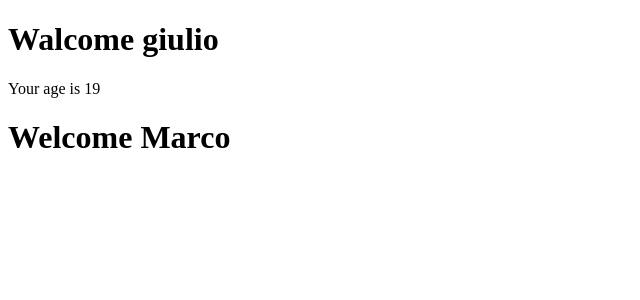
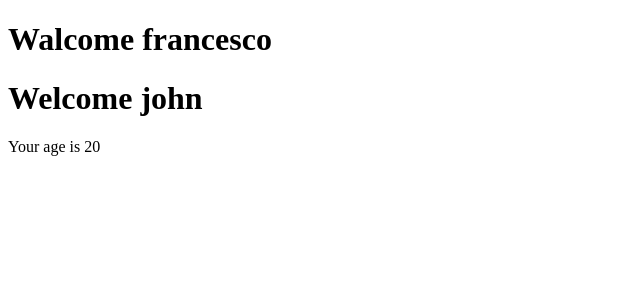
Before and after one commit to vrunafederico/Develhope-React, a React (Create React App) app: page / in a window 1280 px wide. Shown: the top 300 px of the page, without its empty margins (0-640 px from the left). Built offline with nearby package versions, Linux system fonts and the light colour scheme.

Commit message:
Conditional-Rendering-4

```diff
--- a/src/App.js
+++ b/src/App.js
@@ -3,6 +3,6 @@ import { Walcome } from "./Welcome";
 
 export class App extends React.Component {
   render() {
-    return <Walcome age={15} name={<strong>Marco</strong>} />;
+    return <Walcome age={20} name="john"/>;
   }
 }
--- a/src/Welcome.js
+++ b/src/Welcome.js
@@ -5,7 +5,7 @@ export class Walcome extends React.Component {
     return (
       <>
         <h1>Welcome {this.props.name}</h1>
-        {this.props.age > 18 && this.props.age < 65 && (
+        {this.props.age > 18 && this.props.age < 65 && this.props.name === "john" &&(
           <Age age={this.props.age} />
         )}
       </>
--- a/src/index.js
+++ b/src/index.js
@@ -4,13 +4,13 @@ import ReactDOM from "react-dom";
 ReactDOM.render(<App />, document.getElementById("app"));
 const root = ReactDOM.createRoot(document.getElementById("root"));
 
-root.render(<Name name={<strong>giulio</strong>} age={19} />);
+root.render(<Name age={20} />);
 
 export function Name(props) {
   return (
     <>
       <h1>Walcome {props.name ?? "francesco"}</h1>
-      {props.age > 18 && props.age < 65 && <Age2 age={props.age} />}
+      {props.age > 18 && props.age < 65 && props.name === "john" && <Age2 age={props.age} />}
     </>
   );
 }
```
